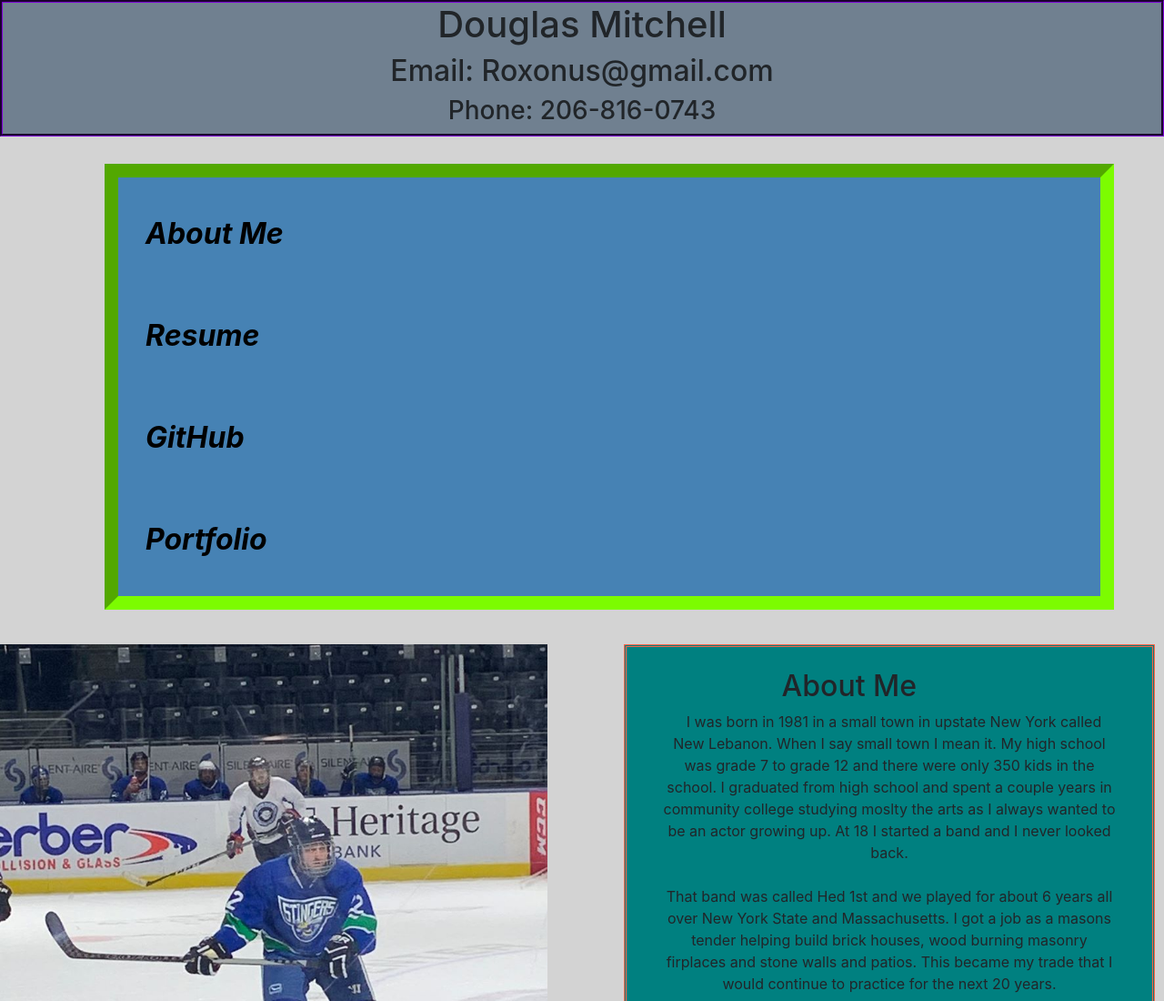
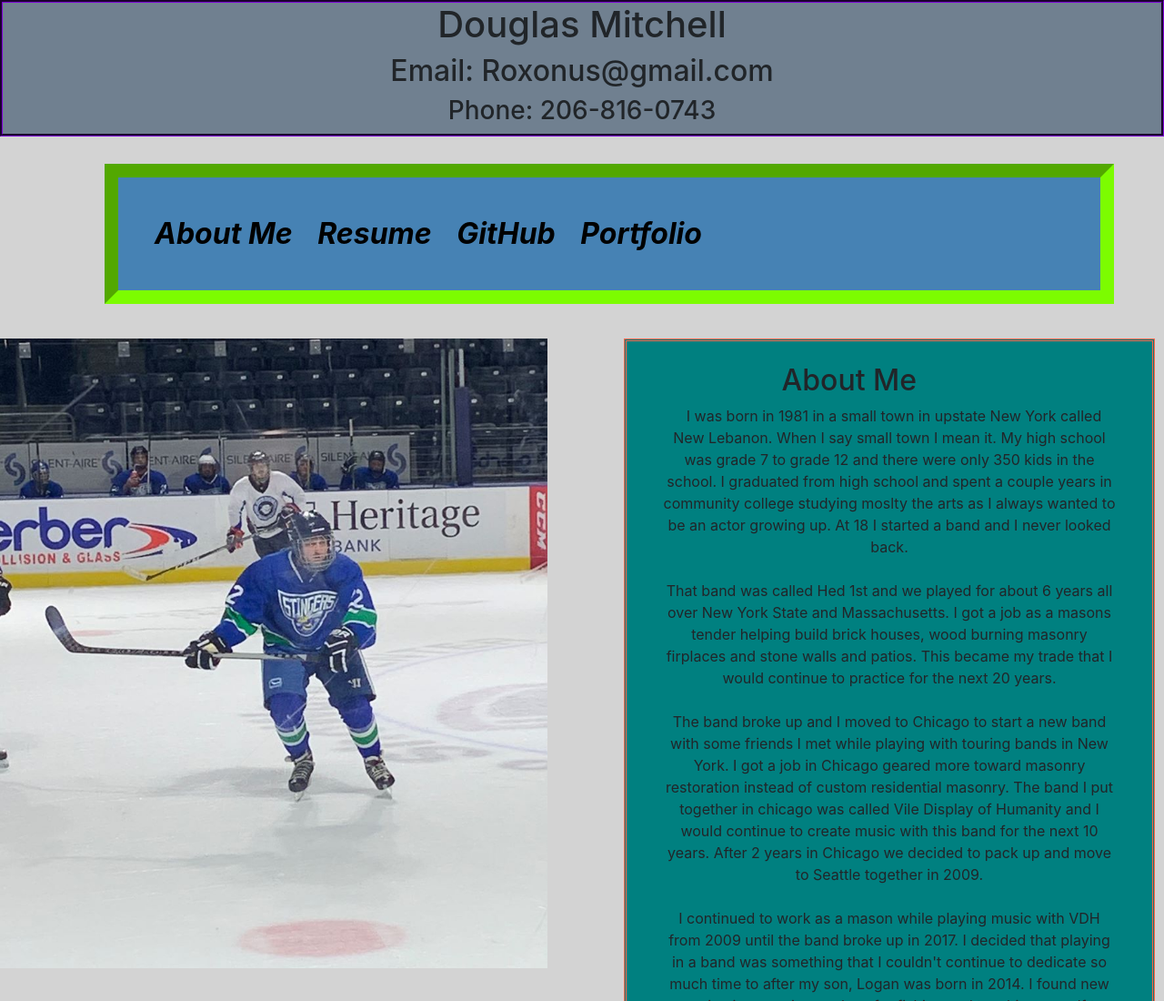
Before and after one commit to roxonus/Updated-Portfolio, a plain HTML site: page index.html in a window 1280 px wide. Shown: the top 1100 px of the page at 91% size. Drawn offline with nearby package versions, Linux system fonts and the light colour scheme.

Commit message:
updated nav bar

```diff
--- a/Assets/style.css
+++ b/Assets/style.css
@@ -28,6 +28,11 @@ header {
 }
 
 .nav-item {
+    align-items: center;
+    align-content: center;
+    justify-content: center;
+    margin-left: 10px;
+    margin-right: 10px;
     display: inline-block;
 }
 
```
Also changed, not shown: index.html (+0 -3 lines), portfolio.html (+0 -3 lines).
